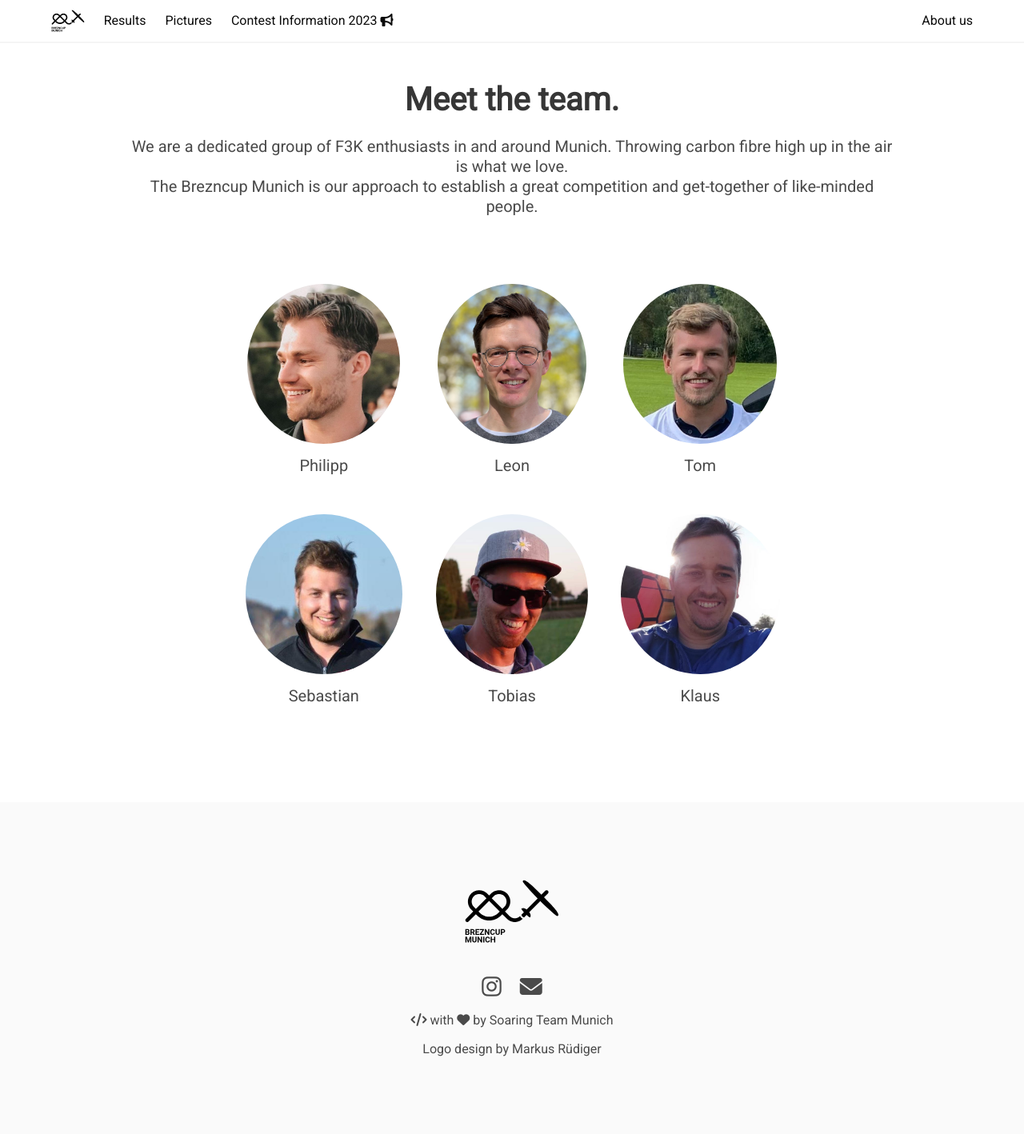
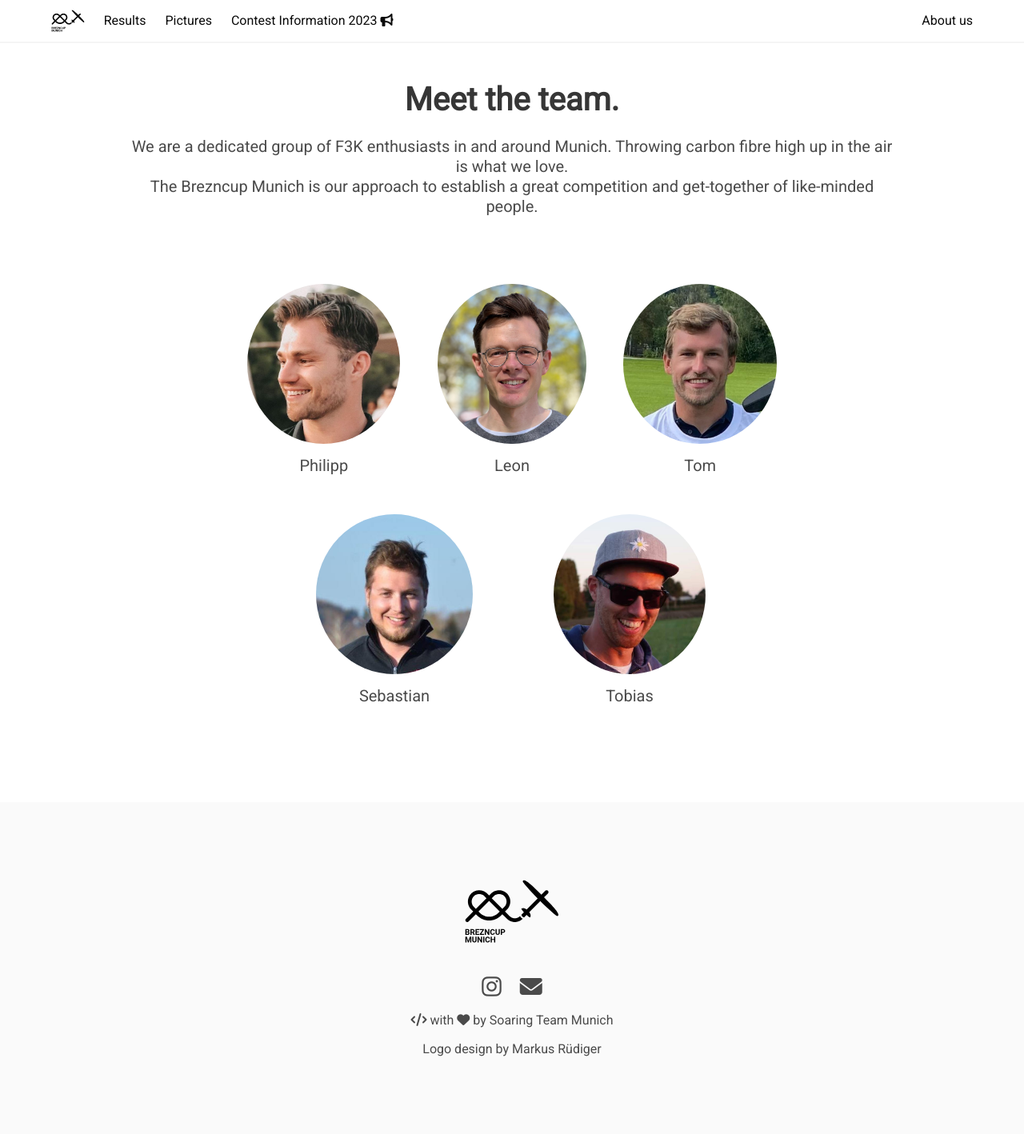
Before and after one commit to leonwenning/brezncup-munich, a Jekyll site: the page built from about.html, in a window 1280 px wide. Shown: the whole page at 80% size. Built offline with Jekyll 4.4.1, drawn with Linux system fonts in a browser that asks for light colours; nearby versions of some CDN libraries.

Commit message:
Update team

```diff
--- a/about.html
+++ b/about.html
@@ -50,12 +50,6 @@ title: About
             </figure>
             <p class="subtitle">Tobias</p>
         </div>
-        <div class="column my-3">
-            <figure class="is-inline-block mb-2">
-                <img class="team-picture" src="assets/images/Klaus.jpeg">
-            </figure>
-            <p class="subtitle">Klaus</p>
-        </div>
         <div class="column is-hidden-mobile my-3"></div>
     </div>
 </div>
```
Also changed, not shown: assets/images/Klaus.jpeg (deleted).
